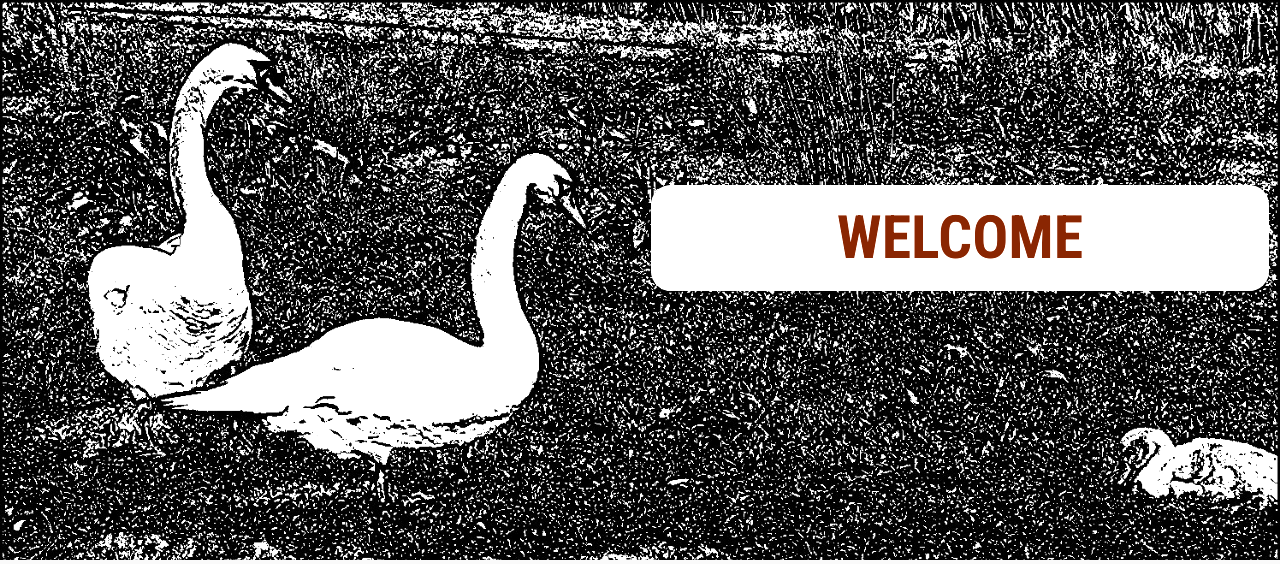
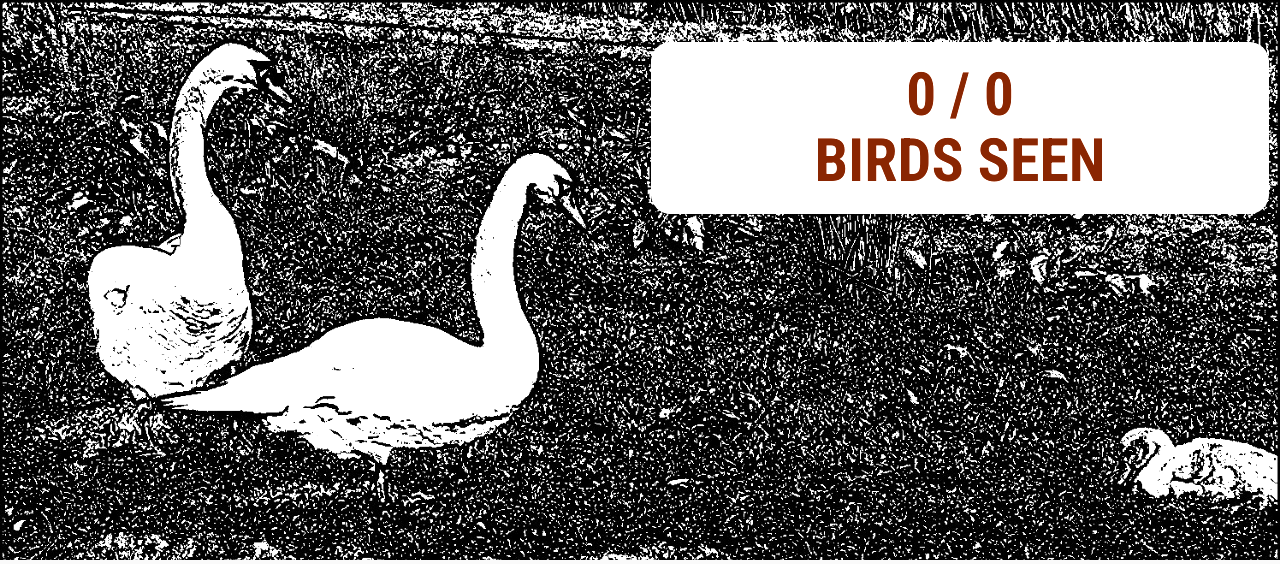
Before and after one commit to CarterStefan/bird_watcher, a Flask app: page / in a window 1280 px wide. Shown: the part 64-628 px from the top of the page. Run offline with Flask 2, Linux system fonts and the light colour scheme; the visitor is signed in with stand-in values (Sample User, id 1); data that the repository does not hold is empty; some libraries are stand-ins or nearby versions; some web fonts are replaced.

Commit message:
Add bird count to homepage

```diff
--- a/app.py
+++ b/app.py
@@ -93,7 +93,22 @@ def logout():
 @app.route("/home")
 def home():
     if session.get('user'):
-        return render_template("home.html")
+        # Gets the list of birds seen for user from the DB
+        birds_seen = mongo.db.bird_sightings.find(
+            {"username": session["user"]}).sort(
+            "bird_name", 1)
+
+        all_birds = mongo.db.bird_species.find()
+
+        # Gets the number of birds seen for a user
+        number = birds_seen.count()
+
+        bird_count = all_birds.count()
+
+        return render_template(
+            "home.html",
+            number=number,
+            bird_count=bird_count)
 
     return redirect(url_for("login"))
 
--- a/static/css/style.css
+++ b/static/css/style.css
@@ -303,7 +303,7 @@ textarea.materialize-textarea{
     padding: 20px;
     background-color: #fafafa;
     border-radius: 20px;
-    margin-top: 30%;
+    margin-top: 50px%;
 }
 
 .homepage_box_heading{
--- a/templates/home.html
+++ b/templates/home.html
@@ -6,7 +6,7 @@
 		<div class="col s12 hero_image">
 			<div class="row">
 				<div class="col s12 m6 offset-m3 l6 offset-l6">
-					<h1 class="hero_image_heading">Welcome</h1>
+					<h1 class="hero_image_heading">{{ number }} / {{ bird_count }}<br>BIRDS SEEN</h1>
 				</div>
 			</div>
 		</div>
```
